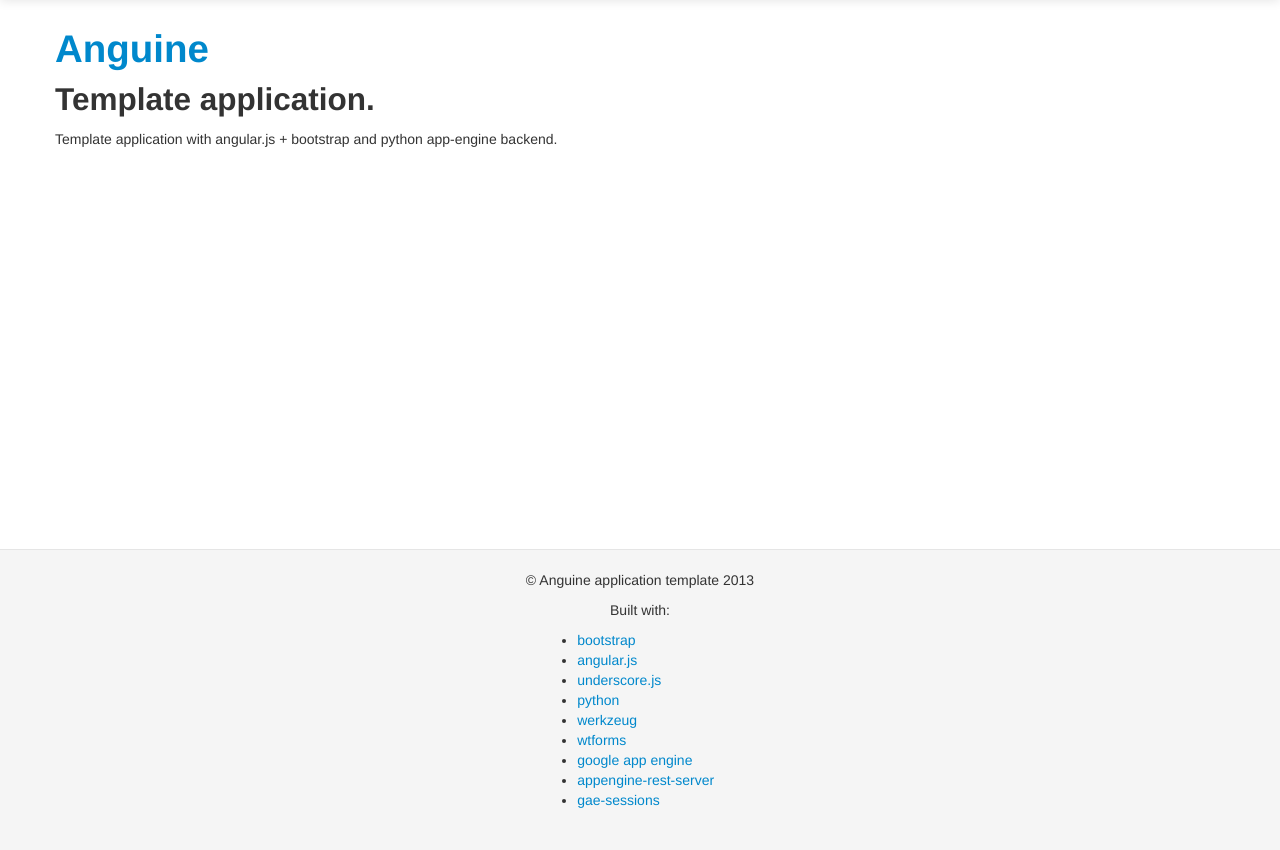
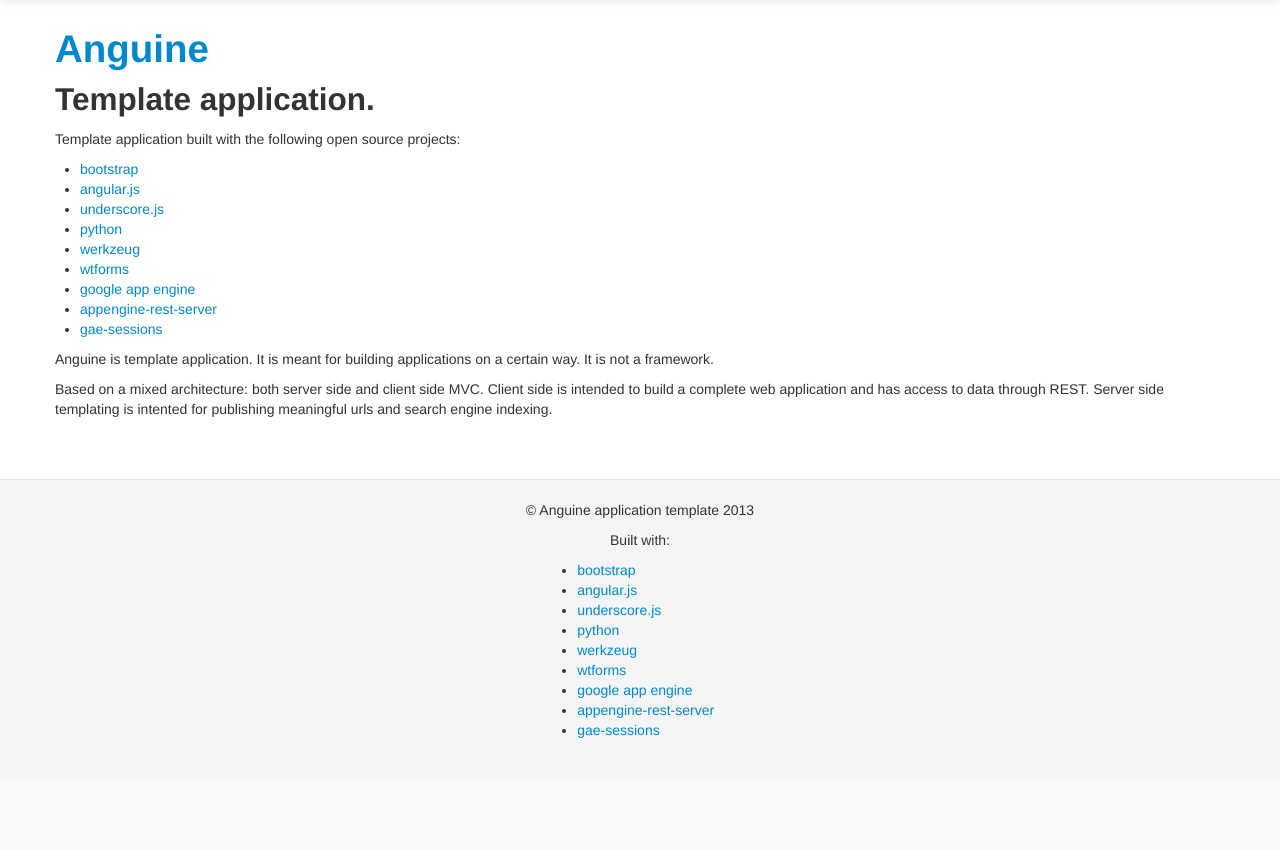
Before and after one commit to nunes/anguine, a Python web app: template resources/templates/index.html in a window 1280 px wide. Shown: the part 41-891 px from the top of the page. After the commit the page ends 779 px from the top, so only its background shows below. Run offline with Jinja, Linux system fonts and the light colour scheme; the template is opened without the code that fills it, so the values that code supplies are empty; style sheets or scripts are compiled from the project's sources; some libraries are stand-ins or nearby versions.

Commit message:
added some texts and descriptions

```diff
--- a/resources/css/style.css
+++ b/resources/css/style.css
@@ -22,7 +22,7 @@
 }
 
 .main-content {
-	min-height: 30rem;
+	min-height: 25rem;
 }
 
 form {
--- a/resources/templates/index.html
+++ b/resources/templates/index.html
@@ -1,10 +1,5 @@
-{% extends 'layout.html' %}
-
-{% block title %}
-{% trans %}anguine: template application{% endtrans %}
-{% endblock %}
-
-{% block body %}
+{% extends 'layout.html' %} {% block title %} {% trans %}anguine:
+template application{% endtrans %} {% endblock %} {% block body %}
 <div class="page home_page">
 	<div class="home_left_column">
 		<h1>
@@ -12,8 +7,28 @@
 		</h1>
 
 		<h2>{% trans %}Template application.{% endtrans %}</h2>
-		<p>{% trans %}Template application with angular.js + bootstrap and python app-engine backend.{% endtrans %}</p>
+		<p>{% trans %}Template application built with the following open
+			source projects: {% endtrans %}</p>
+		<ul>
+			<li><a href="http://twitter.github.io/bootstrap/">bootstrap</a></li>
+			<li><a href="http://angularjs.org/">angular.js</a></li>
+			<li><a href="http://underscorejs.org/">underscore.js</a></li>
+			<li><a href="http://www.python.org/">python</a></li>
+			<li><a href="http://werkzeug.pocoo.org/">werkzeug</a></li>
+			<li><a href="http://wtforms.simplecodes.com/">wtforms</a></li>
+			<li><a href="https://developers.google.com/appengine/">google
+					app engine</a></li>
+			<li><a href="https://code.google.com/p/appengine-rest-server/">appengine-rest-server</a></li>
+			<li><a href="https://github.com/dound/gae-sessions">gae-sessions</a></li>
+		</ul>
 
+		<p>Anguine is template application. It is meant for building
+			applications on a certain way. It is not a framework.</p>
+
+		<p>Based on a mixed architecture: both server side and client side
+			MVC. Client side is intended to build a complete web application and
+			has access to data through REST. Server side templating is intented
+			for publishing meaningful urls and search engine indexing.</p>
 	</div>
 </div>
 
--- a/resources/templates/layout.html
+++ b/resources/templates/layout.html
@@ -80,7 +80,6 @@
          <li><a href="https://developers.google.com/appengine/">google app engine</a></li>
          <li><a href="https://code.google.com/p/appengine-rest-server/">appengine-rest-server</a></li>
          <li><a href="https://github.com/dound/gae-sessions">gae-sessions</a></li>
-
        </ul>
     </footer>
     {% endblock %}
```
Also changed, not shown: resources/templates/about.html (+11 -0 lines).
